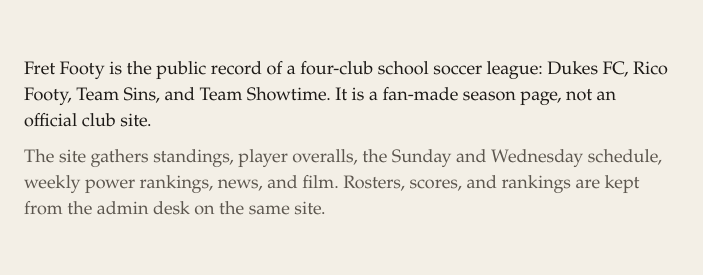
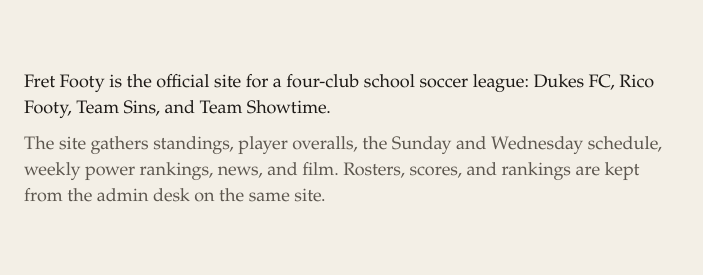
Before and after one commit to cgoldstein27-maker/fret-footy, a website: page spotlight.html in a window 1280 px wide. Shown: the part 183-458 px from the top of the page, 426-1129 px from the left. Drawn offline with Linux system fonts and the light colour scheme; a web font is replaced by a local one.

Commit message:
Describe Fret Footy as the official league site.
Co-authored-by: Cursor <cursoragent@cursor.com>

```diff
--- a/spotlight.html
+++ b/spotlight.html
@@ -25,7 +25,7 @@
     <section class="intro">
       <img src="img/spotlight/logo.jpg" alt="Fret Footy logo, griffin with a soccer ball" />
       <div>
-        <p>Fret Footy is the public record of a four-club school soccer league: Dukes FC, Rico Footy, Team Sins, and Team Showtime. It is a fan-made season page, not an official club site.</p>
+        <p>Fret Footy is the official site for a four-club school soccer league: Dukes FC, Rico Footy, Team Sins, and Team Showtime.</p>
         <p class="muted">The site gathers standings, player overalls, the Sunday and Wednesday schedule, weekly power rankings, news, and film. Rosters, scores, and rankings are kept from the admin desk on the same site.</p>
       </div>
     </section>
```
Also changed, not shown: README.md.
